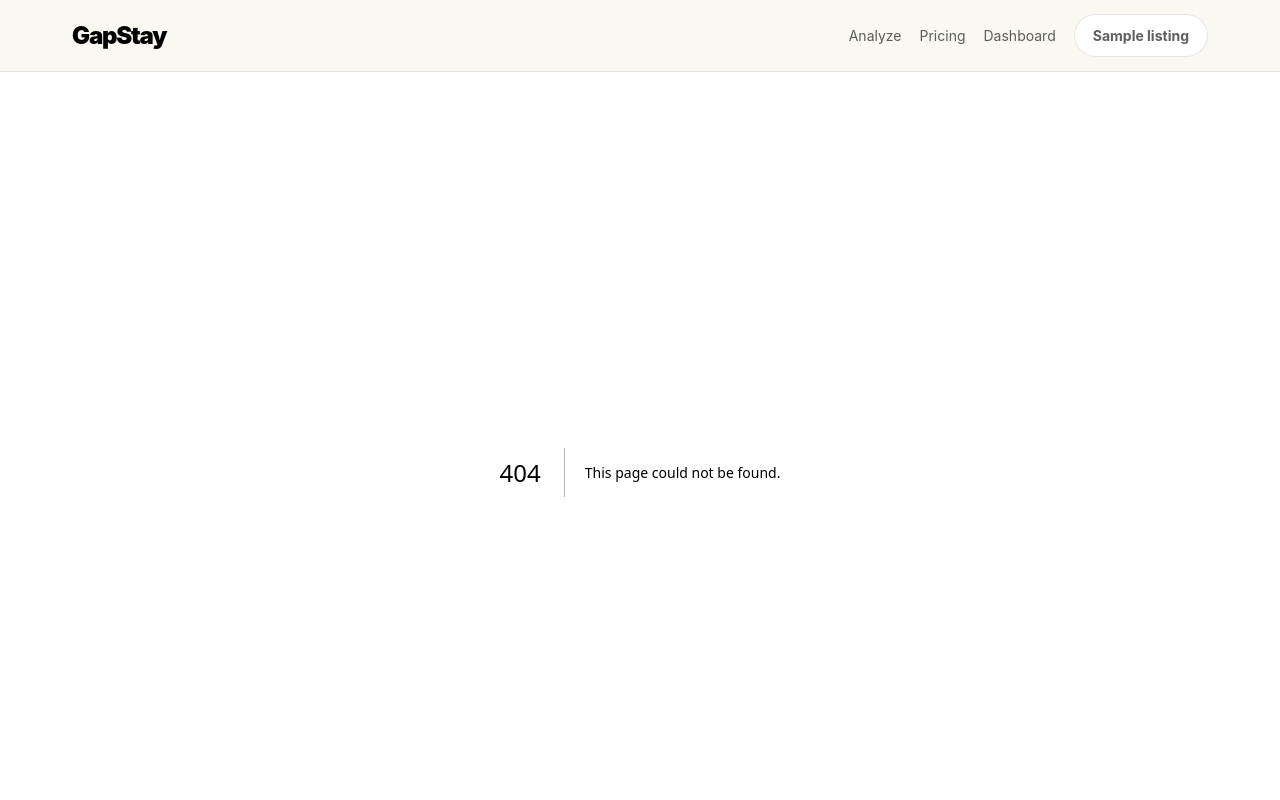
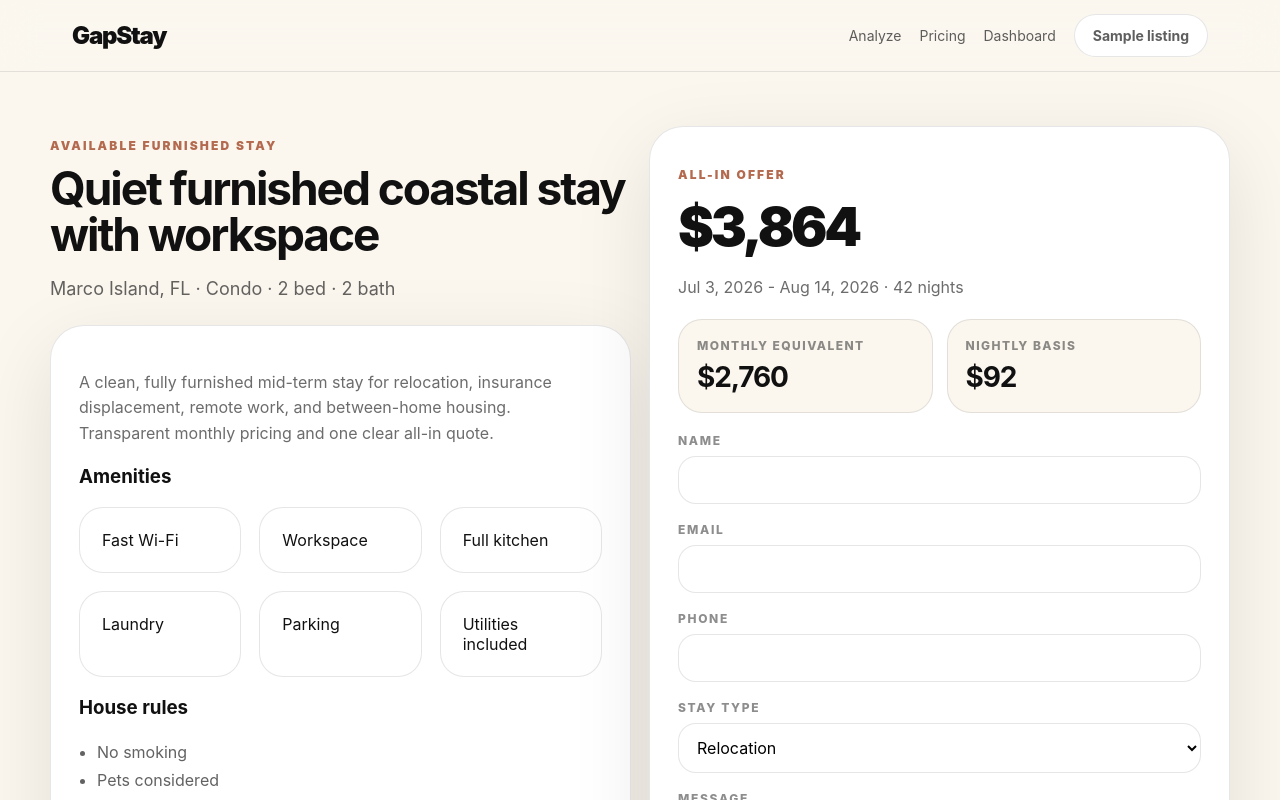
Before and after one commit to pissclams1/Pissclams, a Next.js app: page /listing/sample in a window 1280 px wide. Before the commit this address had no page. Shown: the top 800 px of the page. Built offline with nearby package versions, Linux system fonts and the light colour scheme.

Commit message:
Add generated listing page

```diff
--- /dev/null
+++ b/app/listing/[id]/page.tsx
@@ -0,0 +1,19 @@
+"use client";
+import { FormEvent, useEffect, useState } from "react";
+import Link from "next/link";
+import { money, prettyDate } from "../../../lib/pricing";
+import { getListing, saveInquiry, sampleListing, type Listing } from "../../../lib/store";
+
+export default function ListingPage({params}:{params:{id:string}}){
+  const [listing,setListing]=useState<Listing|undefined>();
+  const [sent,setSent]=useState(false);
+  useEffect(()=>{setListing(getListing(params.id)||sampleListing)},[params.id]);
+  if(!listing) return null;
+  const a=listing.analysis;
+  function submit(e:FormEvent<HTMLFormElement>){e.preventDefault(); const data=new FormData(e.currentTarget); saveInquiry({id:`inq-${Date.now().toString(36)}`,listingId:listing!.id,name:String(data.get("name")||""),email:String(data.get("email")||""),phone:String(data.get("phone")||""),reason:String(data.get("reason")||""),message:String(data.get("message")||""),createdAt:new Date().toISOString()}); setSent(true); e.currentTarget.reset()}
+  return <main className="wrap section topspace"><div className="grid grid2">
+    <section><p className="kicker">Available furnished stay</p><h1 className="big">{listing.title}</h1><p className="lead" style={{fontSize:18}}>{listing.city}, {listing.state} · {listing.propertyType} · {listing.bedrooms} bed · {listing.bathrooms} bath</p><div className="card pad" style={{marginTop:22}}><p className="muted">{listing.description}</p><h3>Amenities</h3><div className="grid grid3">{listing.amenities.map(x=><div className="metric" key={x}>{x}</div>)}</div><h3>House rules</h3><ul className="list">{listing.rules.map(x=><li key={x}>{x}</li>)}</ul></div></section>
+    <aside className="card pad" style={{alignSelf:"start",position:"sticky",top:96}}><p className="kicker">All-in offer</p><div className="price">{money(a.recommendedTotal)}</div><p className="muted">{prettyDate(a.startDate)} - {prettyDate(a.endDate)} · {a.nights} nights</p><div className="result" style={{marginTop:18}}><div className="stat"><span>Monthly equivalent</span><strong>{money(a.monthlyEquivalent)}</strong></div><div className="stat"><span>Nightly basis</span><strong>{money(a.recommendedNightly)}</strong></div></div>{sent?<div className="metric" style={{marginTop:18}}><b>Request saved</b><p className="small">It is saved in the host dashboard for this MVP.</p></div>:<form onSubmit={submit} className="grid" style={{marginTop:20}}><Field name="name" label="Name"/><Field name="email" label="Email" type="email"/><Field name="phone" label="Phone"/><label><span className="label">Stay type</span><select className="input" name="reason"><option>Relocation</option><option>Insurance displacement</option><option>Remote work</option><option>Between homes</option><option>Medical or family care</option></select></label><label><span className="label">Message</span><textarea className="input textarea" name="message" placeholder="Tell the host what you need."/></label><button className="darkpill" type="submit">Request this stay</button></form>}<div className="actions"><Link className="pill" href="/host">Analyze another gap</Link></div></aside>
+  </div></main>
+}
+function Field({label,name,type="text"}:{label:string;name:string;type?:string}){return <label><span className="label">{label}</span><input className="input" name={name} type={type} required/></label>}
```
